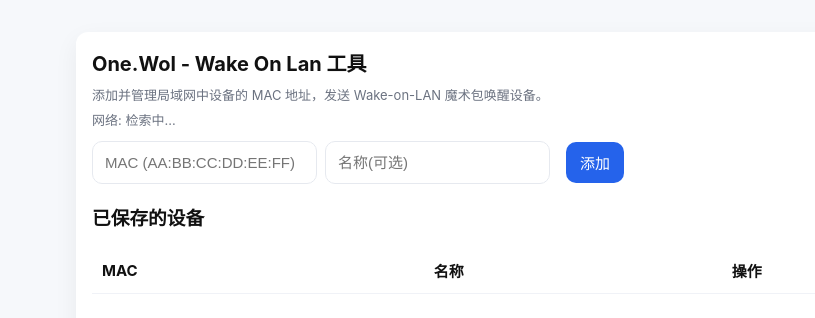
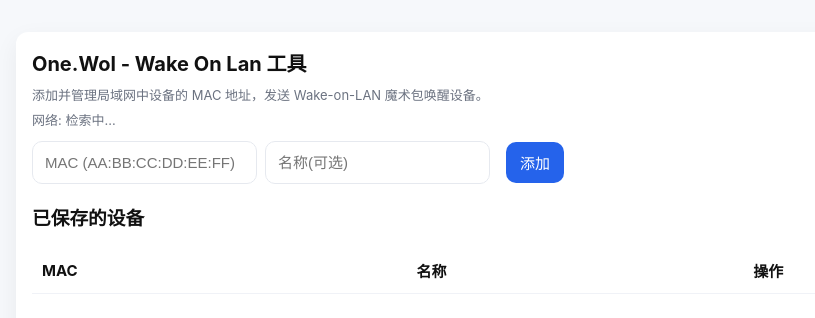
Before and after one commit to sora1inr26/One.Wol, a website: page app/ui/index.html in a window 1280 px wide. Shown: the whole page, without its empty margins (84-899 px from the left). Drawn offline with Linux system fonts and the light colour scheme; no server answers.

Commit message:
change page vw

```diff
--- a/app/ui/index.html
+++ b/app/ui/index.html
@@ -10,7 +10,7 @@
     body{font-family:Inter,Segoe UI,Arial,Helvetica,sans-serif;margin:0;background:var(--bg);color:#111;-webkit-font-smoothing:antialiased;min-height:100vh;padding:4vh 0}
     .container{max-width:980px;margin:0;padding:12px}
     /* 卡片自动拉伸高度（占视口高度减上下间距），超出时内部滚动 */
-    .card{background:var(--card);border-radius:12px;box-shadow:0 8px 24px rgba(16,24,40,0.06);padding:16px;width:75vw;max-width:1080px;margin:0 auto;height:calc(100vh - 8vh);overflow:auto}
+    .card{background:var(--card);border-radius:12px;box-shadow:0 8px 24px rgba(16,24,40,0.06);padding:16px;width:85vw;max-width:1080px;margin:0 auto;height:calc(100vh - 8vh);overflow:auto}
     h2{margin:0 0 8px 0;font-size:20px}
     .toolbar{display:flex;gap:10px;align-items:center;flex-wrap:wrap;margin-bottom:12px}
     input[type=text]{padding:12px;border:1px solid #e6e9ef;border-radius:10px;min-width:160px;font-size:15px}
```
